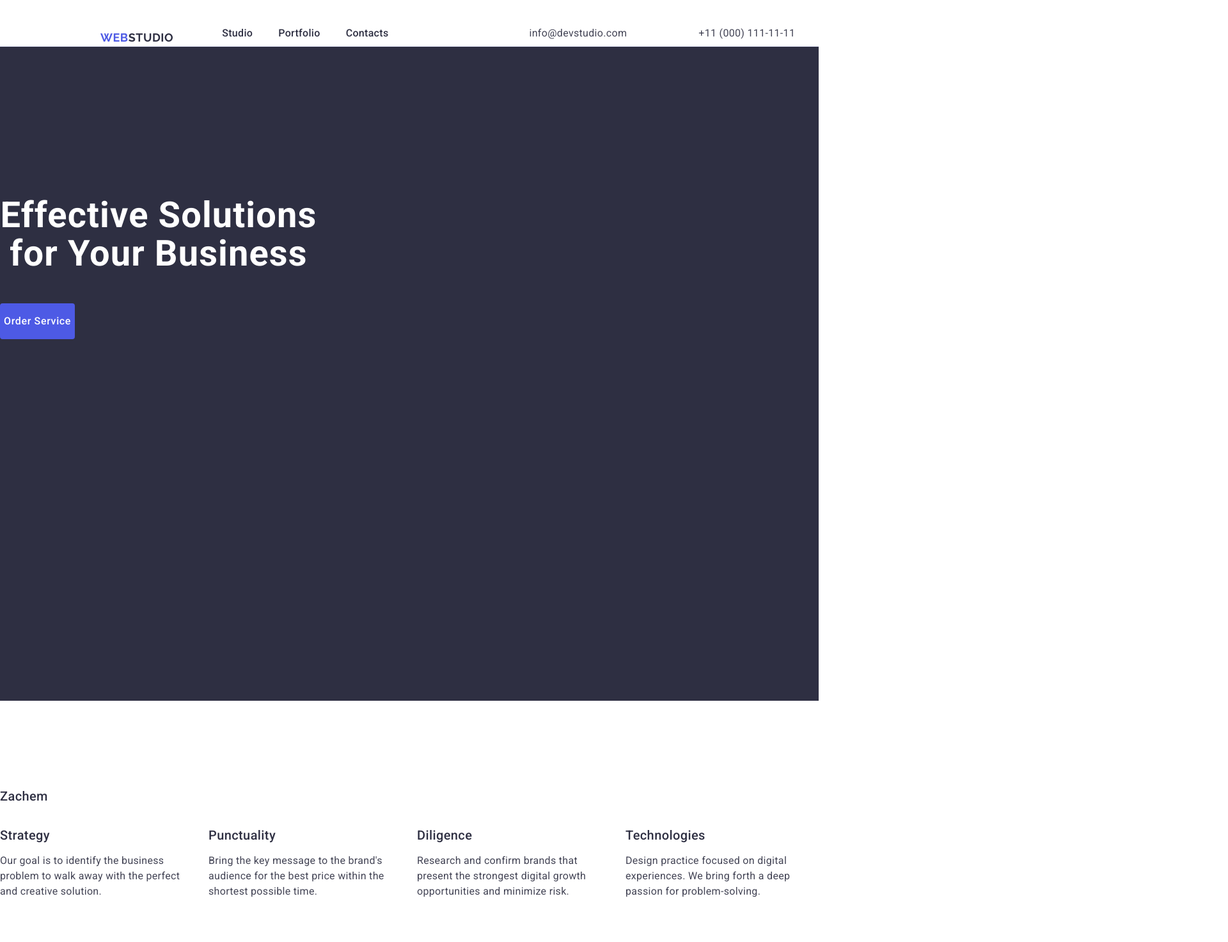
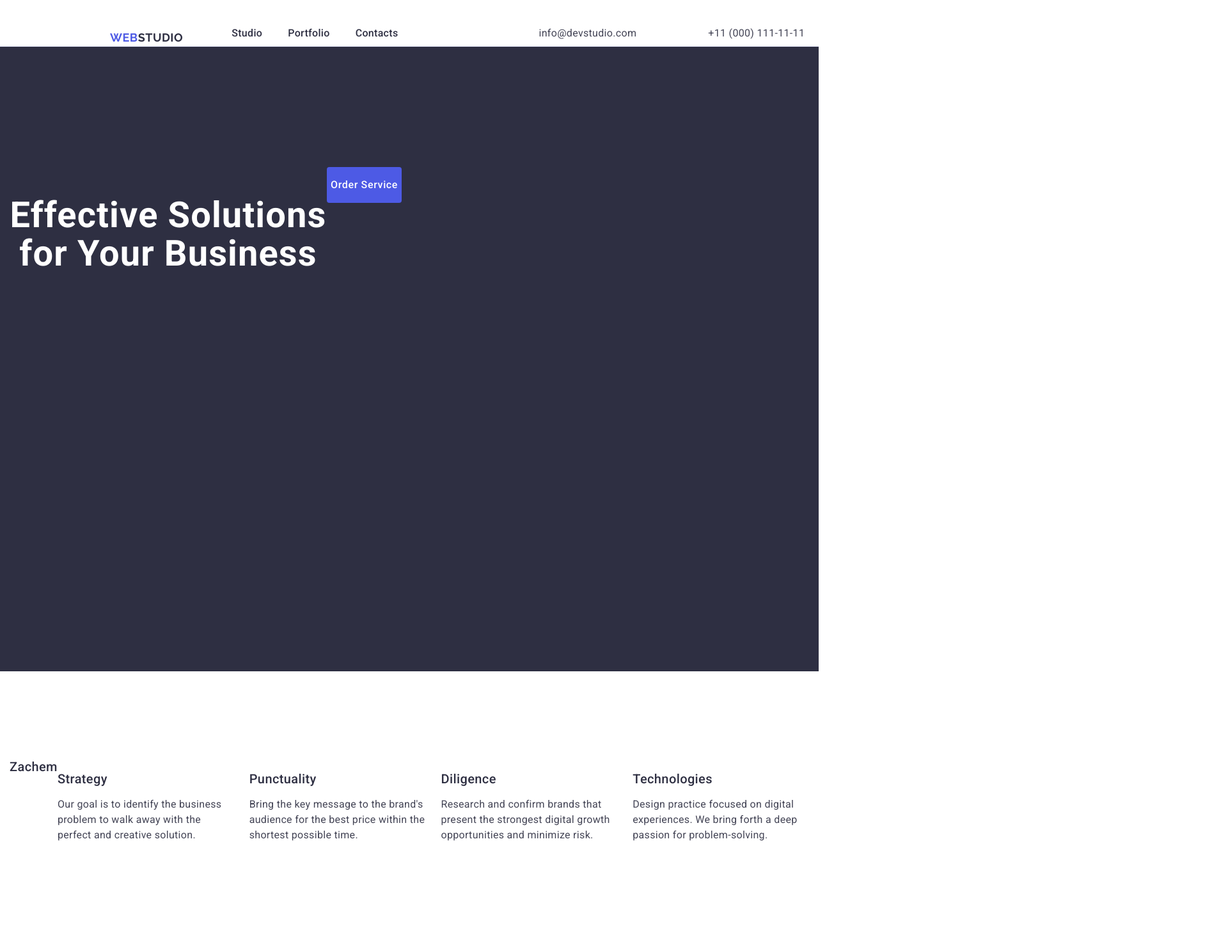
Before and after one commit to AndriyLyashenko95/goit-markup-hw-03, a plain HTML site: page index.html in a window 1280 px wide. Shown: the top 1472 px of the page at 64% size, 1920 px wide, since content can reach past the window. Drawn offline with nearby package versions, Linux system fonts and the light colour scheme.

Commit message:
Add files via upload

```diff
--- a/css/styles.css
+++ b/css/styles.css
@@ -173,7 +173,6 @@ img {
   line-height: 1.2;
   letter-spacing: 0.02em;
   color: #2e2f42;
-  .visually-hidden;
 }
 .section-feture {
   padding-top: 120px;
--- a/index.html
+++ b/index.html
@@ -22,7 +22,7 @@
   <body class="body">
     <!-- #region header -->
     <header class="header">
-      <div class="container-header">
+      <div class="container-header container">
         <nav class="container-nav">
           <a href="./index.html" class="logo-box"
             >Web<span class="logo-two">Studio</span></a
@@ -57,7 +57,7 @@
     <!--#region main -->
     <main>
       <section class="section-blue">
-        <div class="container-one">
+        <div class="container-one container">
           <h1 class="section-text">Effective Solutions for Your Business</h1>
           <button type="button" class="section-button">
             <span class="section-button-text">Order Service</span>
@@ -66,7 +66,7 @@
       </section>
       <!-- #region feature -->
       <section class="section-feture">
-        <div class="container-two">
+        <div class="container-two container">
           <h2 class="zachem">Zachem</h2>
           <ul class="feature-container">
             <li class="section-box">
@@ -148,7 +148,7 @@
       </section>
       <!-- #region portfolio -->
       <section class="portfolio-box">
-        <div class="container-three">
+        <div class="container-three container">
           <h2 class="portfolio-name">Our Portfolio</h2>
           <ul class="box-one">
             <li class="personal-box">
@@ -219,7 +219,7 @@
     <!--#endregion main -->
     <!--#region footer -->
     <footer class="footer">
-      <div class="container-footer">
+      <div class="container-footer container">
         <a href="./index.html" class="logo-box"
           >Web<span class="logo-span">Studio</span></a
         >
```
